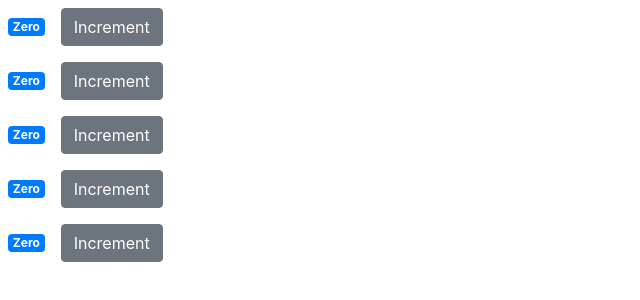
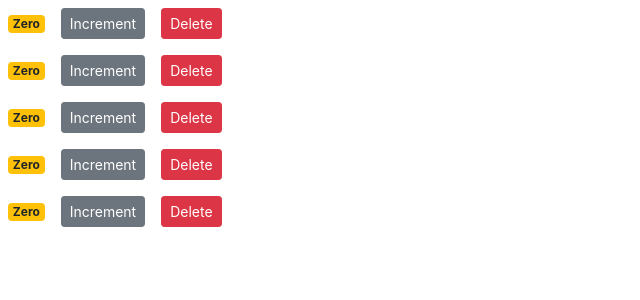
Before and after one commit to SKeerthi02/Practise-React, a React (Create React App) app: page / in a window 1280 px wide. Shown: the top 300 px of the page, without its empty margins (0-640 px from the left). Built offline with nearby package versions, Linux system fonts and the light colour scheme.

Commit message:
Hands on-- raising and ahandling evens using props

```diff
--- a/src/components/counterComponent.jsx
+++ b/src/components/counterComponent.jsx
@@ -3,7 +3,7 @@ import React, {Component} from 'react';
 class CounterComponent extends Component {
 
     state = {
-        value : this.props.value,
+        value : this.props.counter.value,
     }
 
     handleIncrement = () => {
@@ -14,14 +14,15 @@ class CounterComponent extends Component {
         return (
             <div>
                 <span className={this.getBadgeClasses()}>{this.getCount()}</span>
-                <button onClick={this.handleIncrement} className = "btn btn-secondary m-2">Increment</button>
+                <button onClick={this.handleIncrement} className = "btn btn-secondary m-2 btn-sm">Increment</button>
+                <button onClick={() => this.props.onDelete(this.props.counter.id)} className="btn m-2 btn-danger btn-sm"> Delete</button>
             </div>
         );
     }
 
     getBadgeClasses(){
         let classes = "badge m-2 badge-"
-        classes += (this.state.count) === 0? "warning": "primary";
+        classes += (this.state.value) === 0? "warning": "primary";
         return classes
     }
     getCount() {
--- a/src/components/counters.jsx
+++ b/src/components/counters.jsx
@@ -12,10 +12,14 @@ class Counters extends Component {
         ]
     }
 
+    handleDelete = (counterId) => {
+        const countersList = this.state.countersList.filter( counter => counterId !== counter.id );
+        this.setState({countersList});
+    }
     render() {
         return (
             <div>
-                {this.state.countersList.map(counter => <CounterComponent key = {counter.id} value={counter.value}/>)}
+                {this.state.countersList.map(counter => <CounterComponent onDelete = {this.handleDelete} key = {counter.id} counter = {counter}/>)}
             </div>
         );
     }
```
